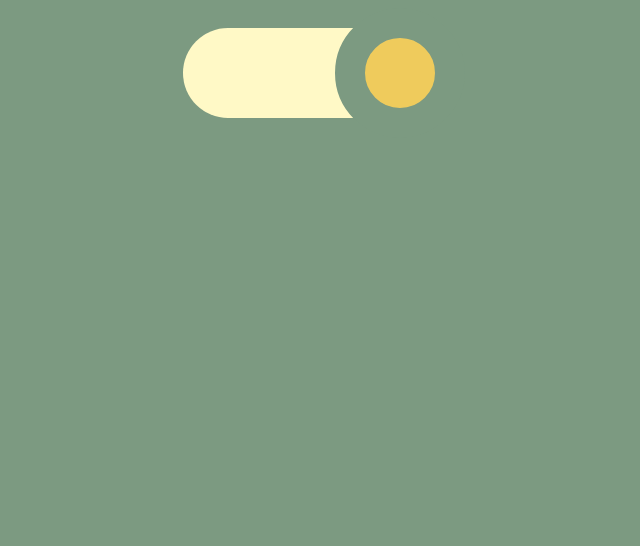
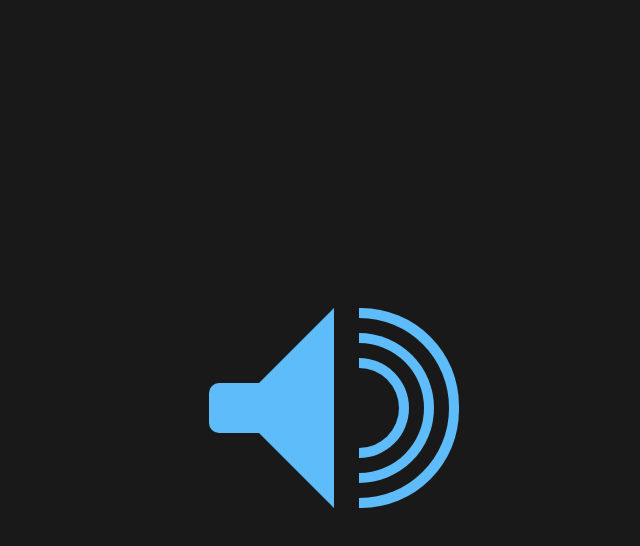
Before and after one commit to sanjay07sharma/css-training, a plain HTML site: page css-battle/index.html in a window 1280 px wide. Shown: the whole page, without its empty margins (306-946 px from the left). Drawn offline with Linux system fonts and the light colour scheme.

Commit message:
Max Volume

```diff
--- a/css-battle/index.html
+++ b/css-battle/index.html
@@ -3,11 +3,12 @@
 <head>
   <meta charset="UTF-8">
   <meta name="viewport" content="width=device-width, initial-scale=1.0">
-  <title>Folder Icons</title>
+  <title>Max Volume</title>
   <link rel="stylesheet" href="style.css">
 </head>
 <body>
-  <div id="b"></div>
-  <div id="c"></div>
+  <div id="left"></div>
+  <div id="horn"></div>
+  <div id="sound"></div>
 </body>
 </html>
--- a/css-battle/style.css
+++ b/css-battle/style.css
@@ -1,24 +1,34 @@
-body{
-  background:#7C9A81;
-  display:flex;
-  justify-content:center;
-  align-items:center;
+body {
+  background: #191919;
+  display: flex;
+  justify-content: center;
+  align-items: center;
+  height: 100vh;
 }
-#b{
-  width: 170px;
-  height: 90px;
-  background: #FFF9C6;
-  border-top-left-radius:100px;
-  border-bottom-left-radius:100px;
-  margin-left:-20px;
+div {
+  height: 50px;
+  background: #5DBCF9;
 }
-#c{
-  width:70px;
-  height:70px;
-  border-radius:100px;
-  background:#EFCB5C;
-  border:30px, solid;
-  border-color:#7C9A81;
-  z-index:2;
-  margin-left:-18px;
+#left {
+  width: 50px;
+  border-radius: 10px 0px 0px 10px;
 }
+#horn {
+  border-top: 75px solid #191919;
+  border-right: 75px solid #5DBCF9;
+  border-bottom: 75px solid #191919;
+  z-index: 1;
+  box-shadow: 25px 0px #191919;
+}
+#sound {
+  width: 40px;
+  height: 80px;
+  margin: 0px 60px 0px 25px;
+  border-radius: 0px 80px 80px 0px;
+  box-shadow: 0px 0px 0px 10px #5DBCF9,
+              0px 0px 0px 25px #191919,
+              0px 0px 0px 35px #5DBCF9,
+              0px 0px 0px 50px #191919,
+              0px 0px 0px 60px #5DBCF9;
+  background: #191919;
+}
```
Also changed, not shown: css-battle/images/image.png.
